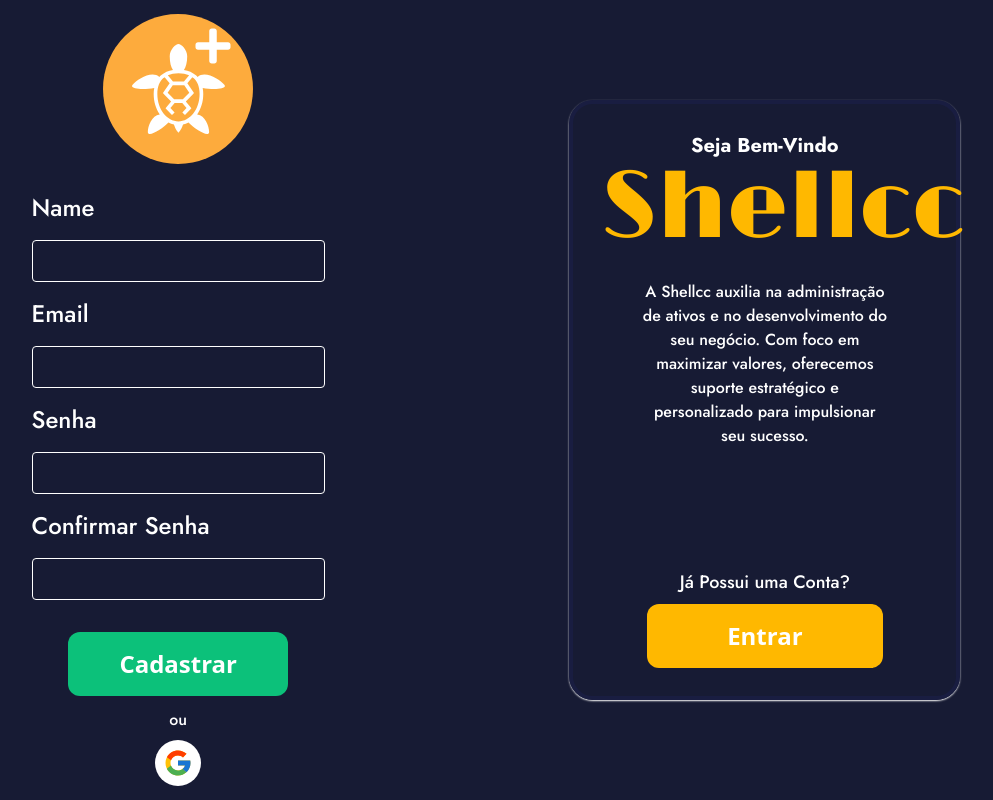
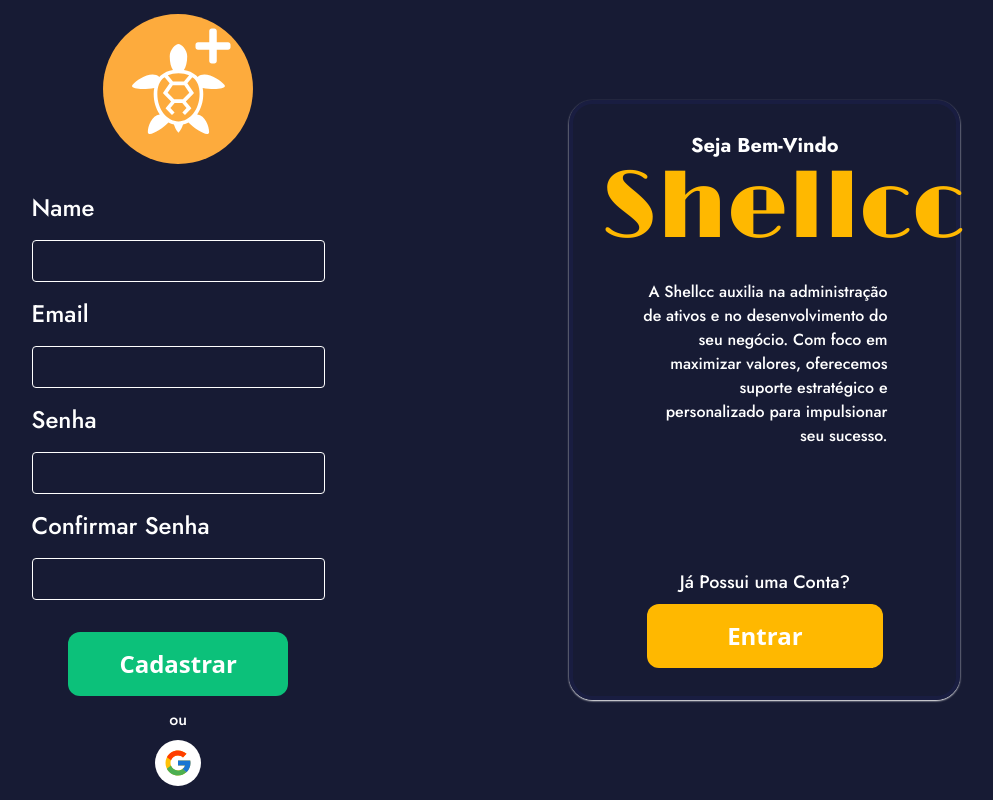
Before and after one commit to GitArthurMarchetti/shellcc, a React (Vite) app: page /signin in a window 1280 px wide. Shown: the whole page, without its empty margins (144-1137 px from the left). Built offline with nearby package versions, Linux system fonts and the light colour scheme.

Commit message:
alinhando texto login/cadastro

```diff
--- a/src/pages/login.tsx
+++ b/src/pages/login.tsx
@@ -19,7 +19,7 @@
                             <h1 className="fontTitle text-8xl text-[#0CC17A]">
                                 Shellcc
                             </h1>
-                            <p className="w-3/4 m-auto text-center">
+                            <p className="w-3/4 m-auto text-left">
                                 <br />A Shellcc auxilia na administração de ativos e no desenvolvimento do seu negócio. Com foco em maximizar valores, oferecemos suporte estratégico e personalizado para impulsionar seu sucesso.
                             </p>
                         </div>
--- a/src/pages/signin.tsx
+++ b/src/pages/signin.tsx
@@ -46,7 +46,7 @@
                             <h1 className="fontTitle text-8xl text-[#FFB800]">
                                 Shellcc
                             </h1>
-                            <p className="w-3/4 m-auto text-center">
+                            <p className="w-3/4 m-auto text-right">
                                 <br />A Shellcc auxilia na administração de ativos e no desenvolvimento do seu negócio. Com foco em maximizar valores, oferecemos suporte estratégico e personalizado para impulsionar seu sucesso.
                             </p>
                         </div>
```
